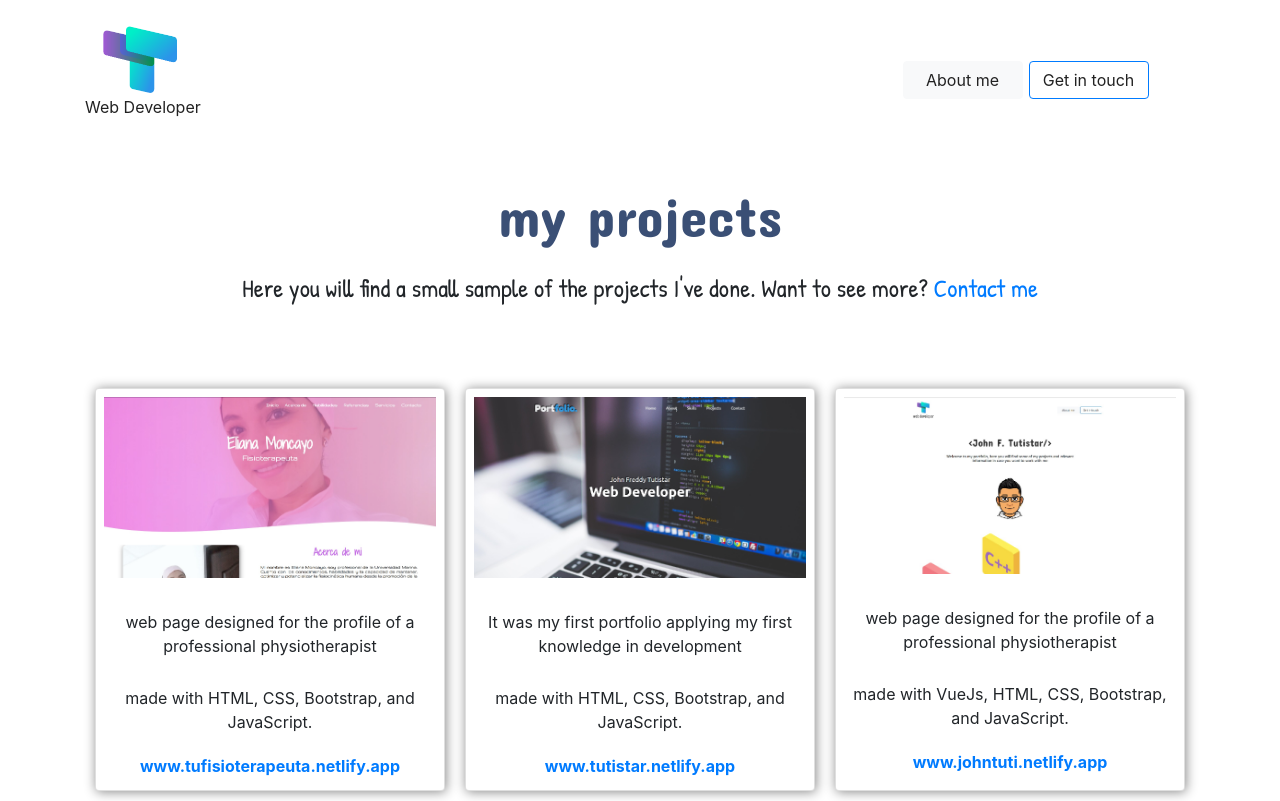
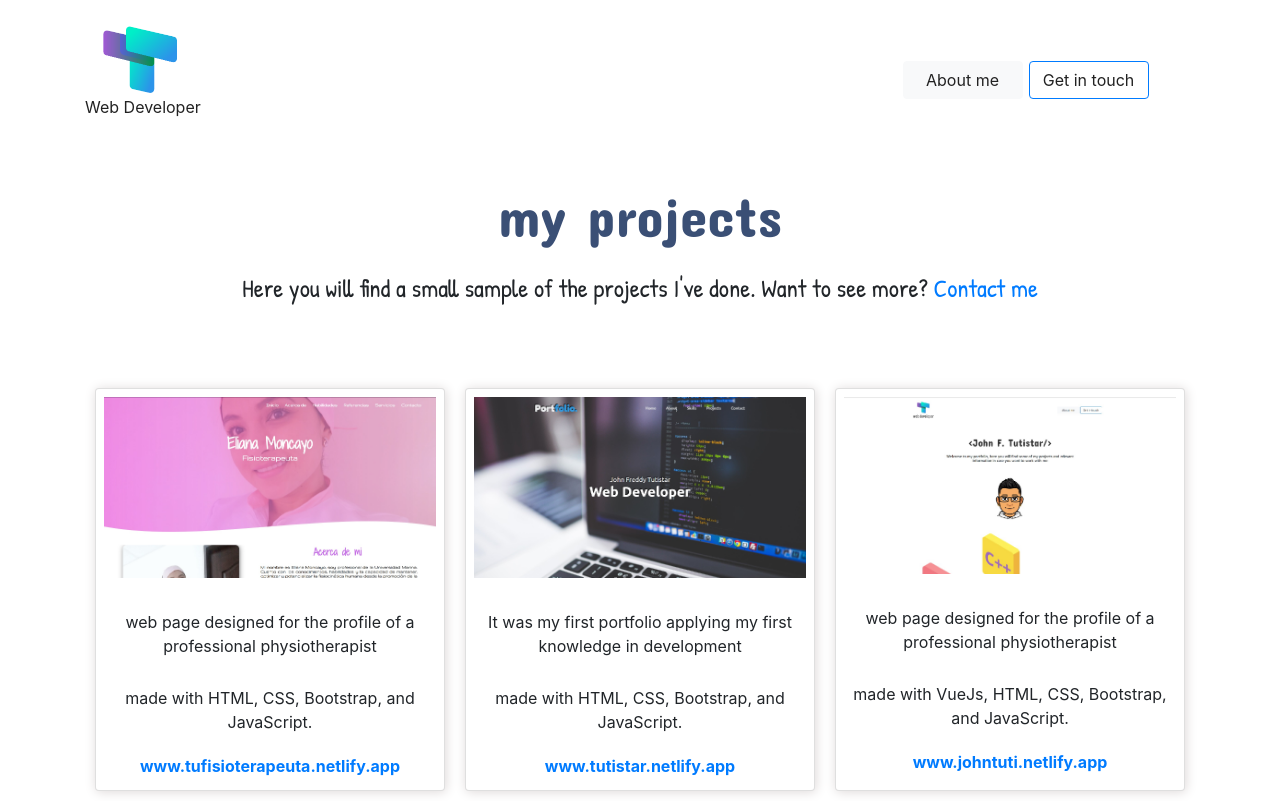
Before and after one commit to JohnFreddyTutistar/Portfolio-2.0, a Vue app in the folder Portfolio-2.0/: page /projects in a window 1280 px wide. Built offline with nearby package versions, Linux system fonts and the light colour scheme; a web font is replaced by a local one.

Commit message:
shadow of form

```diff
--- a/Portfolio-2.0/src/components/FormComponent.vue
+++ b/Portfolio-2.0/src/components/FormComponent.vue
@@ -105,7 +105,8 @@ export default {
 <style scoped>
 .card-body {
   -webkit-box-shadow: 0 10px 20px 0 rgba(0, 0, 0, 0.3);
-  box-shadow: 0 10px 20px 0 rgba(0, 0, 0, 0.3);
+  box-shadow: 0 10px 20px 0 rgba(146, 145, 145, 0.3);
+  border: none;
 }
 
 
--- a/Portfolio-2.0/src/components/ProjectsComponent.vue
+++ b/Portfolio-2.0/src/components/ProjectsComponent.vue
@@ -126,7 +126,7 @@ h5{
 }
 .card {
   width: 350px;
-  box-shadow: 1px 1px 12px #888888;
+  box-shadow: 1px 1px 12px #ddd8d8;
   margin: 10px;
 }
 
```
